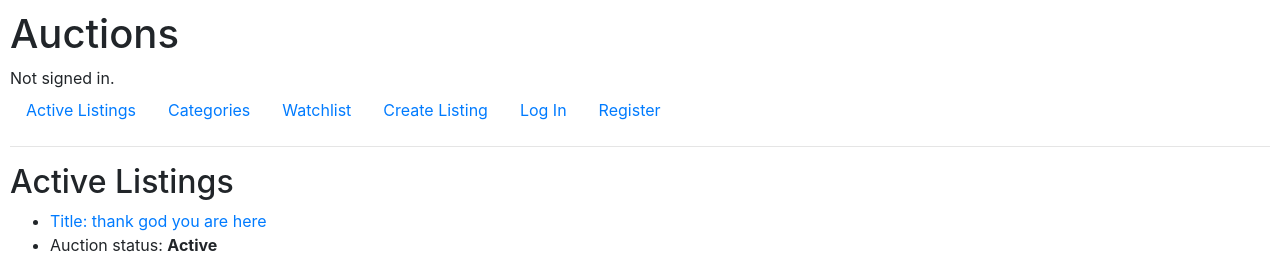
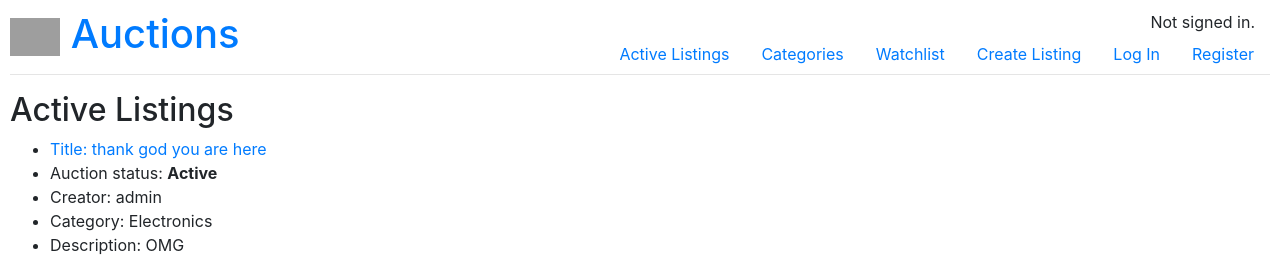
Before and after one commit to phuongbui95/project2_cs50web, a Django app: page / in a window 1280 px wide. Shown: the top 258 px of the page. Run offline with Django 4.2, Linux system fonts and the light colour scheme; data comes from the database, SQL or seed files in the repository; both versions use the stored data as it was after the commit; some libraries are stand-ins or nearby versions; grey boxes are pictures that could not be loaded.

Commit message:
front-end: layout.html

```diff
--- a/commerce/auctions/models.py
+++ b/commerce/auctions/models.py
@@ -11,13 +11,13 @@ class User(AbstractUser):
 
 class Category(models.Model):
     id = models.AutoField(primary_key=True)
-    CATEGORY_LIST = (
+    CATEGORY_LIST = [
         ("Electronics", "Electronics"),
         ("Home", "Home"),
         ("Toys", "Toys"),
         ("Fashion", "Fashion"),
         ("Other", "Other"),
-    )
+    ]
 
     category_name = models.CharField(max_length=64, choices=CATEGORY_LIST, default="Other")
     # display the key as category_name but id
@@ -28,7 +28,7 @@ class Listing(models.Model):
     id = models.AutoField(primary_key=True)
     # null=True, blank=True => Set no default to field
     user = models.ForeignKey(User, null=True, blank=True, on_delete=models.CASCADE, related_name="creator") #user's id
-    category = models.ForeignKey(Category, default=5, on_delete=models.CASCADE, related_name="listing_category")
+    category = models.ForeignKey(Category, default="Other", on_delete=models.CASCADE, related_name="listing_category")
     title = models.CharField(max_length=100)
     description = models.TextField()
     price = models.BigIntegerField(default=10)
--- a/commerce/auctions/static/auctions/styles.css
+++ b/commerce/auctions/static/auctions/styles.css
@@ -1,3 +1,11 @@
 body {
     padding: 10px;
 }
+
+.upper-right {
+    position: fixed;
+    top: 0;
+    right: 0;
+
+    padding: 10px;
+}
--- a/commerce/auctions/templates/auctions/layout.html
+++ b/commerce/auctions/templates/auctions/layout.html
@@ -8,14 +8,19 @@
         <link href="{% static 'auctions/styles.css' %}" rel="stylesheet">
     </head>
     <body>
-        <h1>Auctions</h1>
-        <div>
+        <h1>
+            <img src="auctions/static/auctions/images/pbAvatar01.png" alt="Logo" style="max-width: 50px;">
+            <a href="{% url 'index' %}">Auctions</a>
+        </h1>
+        <div class="upper-right">
+            <div style="text-align: right; padding-right: 15px;">
                 {% if user.is_authenticated %}
                     Signed in as <strong>{{ user.username }}</strong>.
                 {% else %}
                     Not signed in.
                 {% endif %}
             </div>
+
             <ul class="nav">
                 <li class="nav-item">
                     <a class="nav-link" href="{% url 'index' %}">Active Listings</a>
@@ -42,6 +47,7 @@
                     </li>
                 {% endif %}
             </ul>
+        </div>
         <hr>
         {% block body %}
         {% endblock %}
```
Also changed, not shown: commerce/db.sqlite3. Lines whose indentation alone changed are shown as unchanged.
